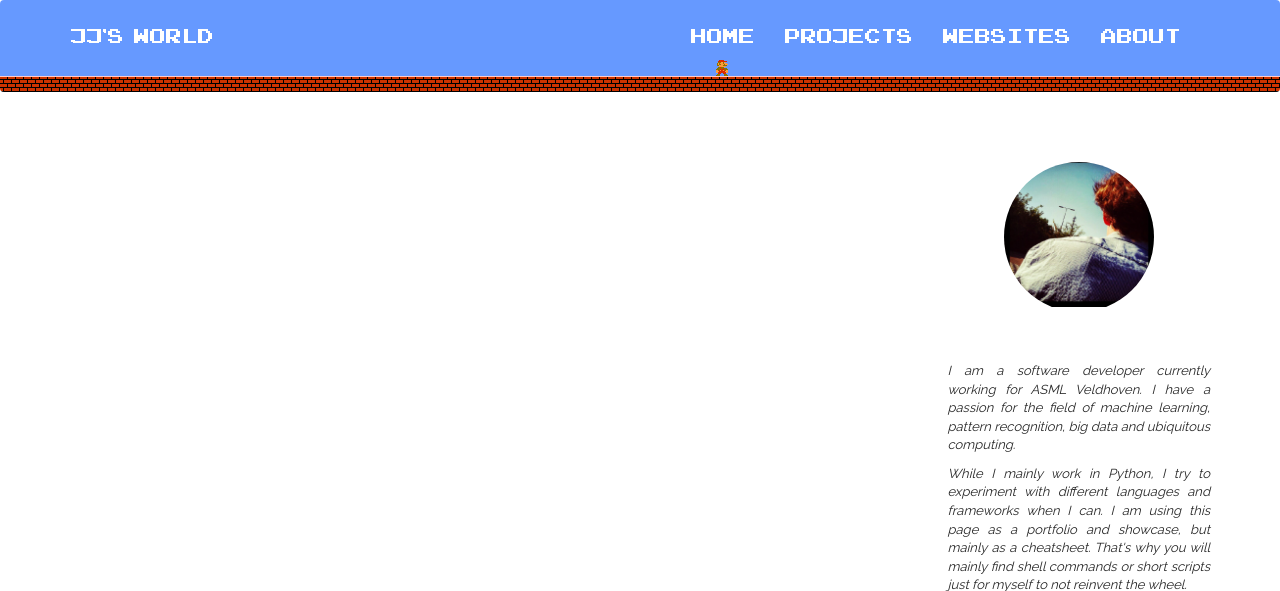
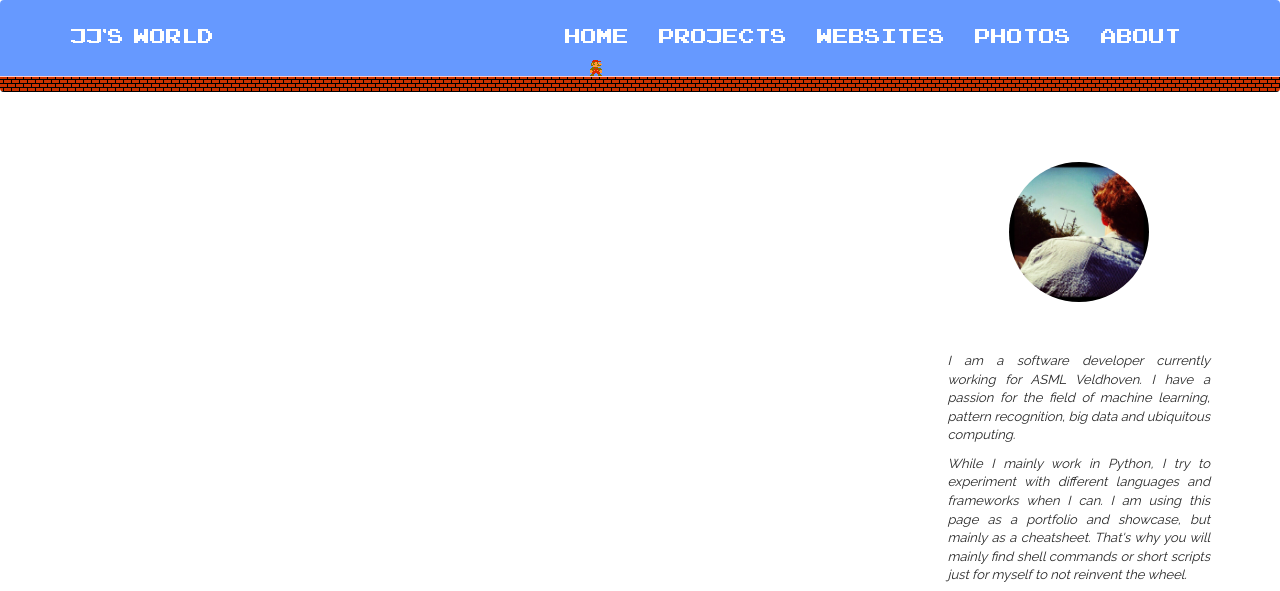
Before and after one commit to jitsejan/homepage-django, a Django app: page / in a window 1280 px wide. Shown: the top 591 px of the page. Run offline with Django 3.2, Linux system fonts and the light colour scheme; data that the repository does not hold is empty; some libraries are stand-ins or nearby versions.

Commit message:
Add photo model

```diff
--- a/blog/admin.py
+++ b/blog/admin.py
@@ -13,3 +13,5 @@ admin.site.register(models.Entry, EntryAdmin)
 admin.site.register(models.Tag)
 admin.site.register(models.Project)
 admin.site.register(models.Website)
+admin.site.register(models.Photo)
+admin.site.register(models.Photoset)
--- a/blog/models.py
+++ b/blog/models.py
@@ -1,3 +1,9 @@
+# History
+#
+# 2016-07-.. Add Entry, Tag
+# 2016-..-.. Add Website, Project
+# 2016-08-09 Add Photo, Photoset
+
 from django.db import models
 from django.core.urlresolvers import reverse
 from django_markdown.models import MarkdownField
@@ -88,3 +94,32 @@ class Project(models.Model):
         verbose_name = "Project Entry"
         verbose_name_plural = "Project Entries"
         ordering = ["-created"]
+
+class PhotoQuerySet(models.QuerySet):
+    def published(self):
+        return self.filter(publish=True)
+
+class Photoset(models.Model):
+    slug = models.SlugField(max_length=200, unique=True)
+
+    def __str__(self):
+        return self.slug
+
+class Photo(models.Model):
+    title = models.CharField(max_length=200)
+    image = models.CharField(max_length=300)
+    publish = models.BooleanField(default=False)
+    created = models.DateTimeField(auto_now_add=True)
+    modified = models.DateTimeField(auto_now=True)
+
+    photosets = models.ManyToManyField(Photoset)
+
+    objects = PhotoQuerySet.as_manager()
+
+    def __str__(self):
+        return self.title
+
+    class Meta:
+        verbose_name = "Photo Entry"
+        verbose_name_plural = "Photo Entries"
+        ordering = ["-created"]
--- a/blog/urls.py
+++ b/blog/urls.py
@@ -1,3 +1,7 @@
+# History
+#
+# 2016-08-09 Add photos_url
+
 from django.views.generic import RedirectView
 from django.conf.urls import patterns, include, url
 from . import views, feed
@@ -7,6 +11,7 @@ urlpatterns = patterns(
     url(r'^feed/$', feed.LatestPosts(), name="feed"),
     url(r'^websites', views.WebsiteIndex.as_view(), name="websites_url"),
     url(r'^projects', views.ProjectIndex.as_view(), name="projects_url"),
+    url(r'^photos', views.PhotoIndex.as_view(), name="photos_url"),
     url(r'^entry/(?P<slug>\S+)$', views.BlogDetail.as_view(), name="entry_detail"),
 
     url(r'^$', views.BlogIndex.as_view(), name="home_url"),
--- a/blog/views.py
+++ b/blog/views.py
@@ -1,5 +1,10 @@
+# History
+#
+# 2016-08-09 Add PhotoIndex
+
 from django.shortcuts import render
 from django.views import generic
+
 from . import models
 
 class BlogIndex(generic.ListView):
@@ -18,3 +23,7 @@ class WebsiteIndex(generic.ListView):
 class ProjectIndex(generic.ListView):
     queryset = models.Project.objects.published()
     template_name = "project.html"
+
+class PhotoIndex(generic.ListView):
+    queryset = models.Photo.objects.published()
+    template_name = "photo.html"
--- a/static/css/blog.css
+++ b/static/css/blog.css
@@ -20,6 +20,9 @@ body, html{
 h2, a{
     color: rgb(102, 153, 255);
 }
+.post{
+  margin-bottom: 50px;
+}
 
 .about-me {
   font-size: small;
@@ -27,8 +30,8 @@ h2, a{
   text-align: justify;
 }
 .img-div{
-    height: 150px;
-    width: 150px;
+    height: 140px;
+    width: 140px;
     overflow: hidden;
     border-radius: 50%;
     margin: 50px auto;
@@ -41,10 +44,10 @@ transform: translate(-50%);
   -moz-transform: translate(-50%); /* Firefox */
   -webkit-transform: translate(-50%); /* Safari and Chrome */
   -o-transform: translate(-50%); /* Opera */
-width: 150px;
-height: 150px;
-margin-left: 75px;
-margin-top: -5px;
+  width: 140px;
+  height: 140px;
+  margin-left: 70px;
+  margin-top: 0px;
   vertical-align: middle;
 }
 .web-img{
--- a/templates/base.html
+++ b/templates/base.html
@@ -5,14 +5,10 @@
   <body>
     <div id="wrap">
     {% include "navbar.html" %}
-
     <div class="container">
-
       <div class="row">
-
         <div class="col-sm-9 blog-main">
           {% block blog_entries %} {% endblock %}
-
           {% if is_paginated %}
             <ul class="pager">
               <li {% if not page_obj.has_previous %}class="disabled"{% endif %}><a {% if page_obj.has_previous %}href="?page={{ page_obj.previous_page_number }}"{% endif %}>Prev</a></li>
@@ -40,9 +36,7 @@ via an experiment in Ruby on Rails, to Python's Django.
             </p>
           </div>
         </div><!-- /.blog-sidebar -->
-
       </div><!-- /.row -->
-
     </div><!-- /.container -->
   </div><!-- /.wrap !-->
   {% include "footer.html" %}
--- a/templates/navbar.html
+++ b/templates/navbar.html
@@ -1,9 +1,15 @@
+<!--
+# History
+#
+# 2016-08-09 Add photo list item
+!-->
 {% load staticfiles %}
 {% load mytags %}
 
 {% url 'home_url' as home %}
 {% url 'projects_url' as projects %}
 {% url 'websites_url' as websites %}
+{% url 'photos_url' as photos %}
 {% url 'about_url' as about %}
 
 
@@ -32,6 +38,10 @@
                                 <a class="" href="{{ websites }}"><img class="" src="{% static "images/websites.gif" %}" alt="Websites" /></a>
                                 <img class="mario-img" src="{% static "images/Mario_stand_right.GIF" %}" alt="Mario stand right" />
                           </li>
+                          <li class="{% active request photos %}">
+                                <a class="" href="{{ photos }}"><img class="" src="{% static "images/photos.gif" %}" alt="Photos" /></a>
+                                <img class="mario-img" src="{% static "images/Mario_stand_right.GIF" %}" alt="Mario stand right" />
+                          </li>
                           <li class="{% active request about %}">
                                 <a class="" href="{{ about }}"><img class="" src="{% static "images/about.gif" %}" alt="About" /></a>
                                 <img class="mario-img" src="{% static "images/Mario_stand_right.GIF" %}" alt="Mario stand right" />
```
Also changed, not shown: templates/photo.html (added, +35 -0 lines), blog/migrations/0006_auto_20160809_2132.py (added), static/images/photos.gif (added). Lines whose indentation alone changed are shown as unchanged.
